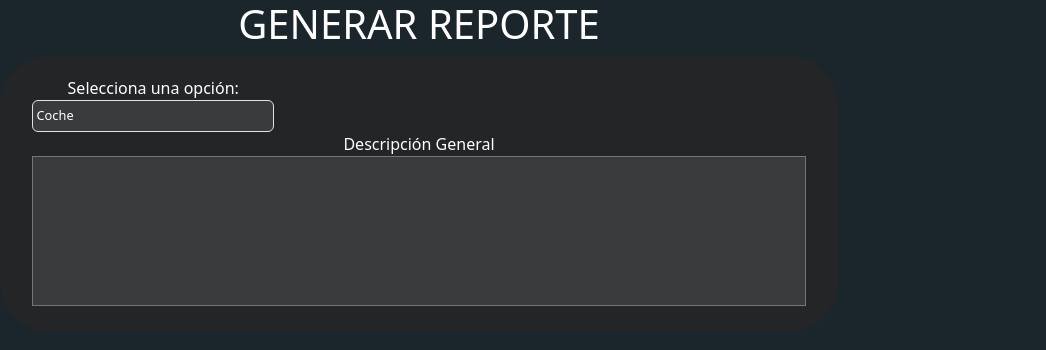
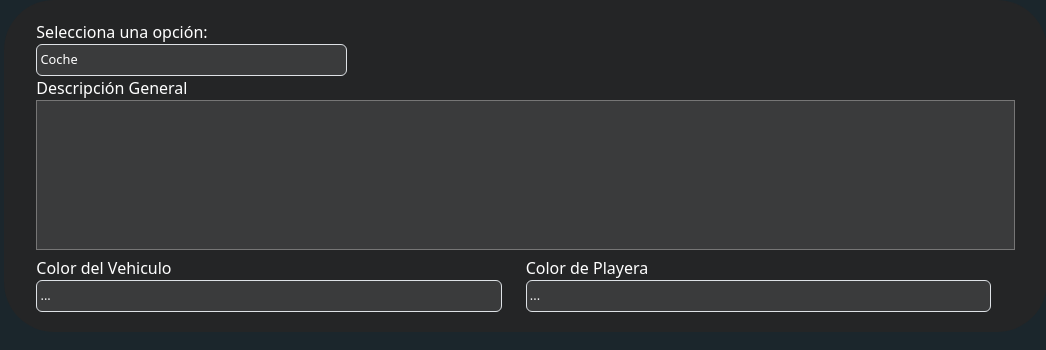
Before and after one commit to albbeltran/HackathonQRO-2023, a website built with webpack: page public/index.html in a window 1280 px wide. Shown: the whole page, without its empty margins (221-1267 px from the left). Built offline with nearby package versions, Linux system fonts and the light colour scheme; some packages are replaced by stand-ins of ours; no server answers.

Commit message:
updated html

```diff
--- a/public/index.html
+++ b/public/index.html
@@ -10,23 +10,15 @@
 </head>
 
 <body>
-    <header>
-        <div class="header container-fluid text-center">
-            <div class="row">
-                <div class="col-12 justify-content-center">
-                    <h1>GENERAR REPORTE</h1>
-                </div>
-            </div>
-        </div>
-    </header>
+    <div class="container-fluid">
+        <section class="row">
+            <aside class="col-2">
 
-    <div class="contenedor container-fluid text-center">
-        <div class="d-flex justify-content-center align-items-center">
-            <div class="col-8">
-                <!-- Formulario -->
+            </aside>
+            <main class="col-10">
                 <form class="formulario" id="form-reporte">
                     <div class="container">
-                        <div class="row form-group">
+                        <div class="row-style row form-group">
                             <div class="col-4">
                                 <label class="titulo" for="FormControlSelect">Selecciona una opción: </label>
                                 <select class="form-control" id="FormControlSelect" onchange="showDiv('hidden-div', this)">
@@ -35,12 +27,39 @@
                                 </select>
                             </div>
 
-                            <!-- Coche -->
                             <label>Descripción General</label>
                                 <div class="descripcion form-group">
                                     <textarea name="" id="descripcion" class="cuadro col-12"></textarea>
                             </div>
 
+                            <!-- Coche -->
+                            <div class="row">
+                                <div class="col-6">
+                                    <label for="ColorVehiculo">Color del Vehiculo</label>
+                                    <select class="form-control" id="ColorPiel">
+                                        <option>...</option>
+                                        <option value="0">Blanco</option>
+                                        <option value="1">Negro</option>
+                                    </select>
+                                </div>
+                                <div class="col-6">
+                                    <label for="ColorPlayera">Color de Playera</label>
+                                    <select class="form-control" id="ColorPlayera">
+                                        <option>...</option>
+                                        <option value="0">Rojo</option>
+                                        <option value="1">Azul</option>
+                                        <option value="2">Amarillo</option>
+                                        <option value="3">Verde</option>
+                                        <option value="4">Naranja</option>
+                                        <option value="5">Morado</option>
+                                        <option value="6">Rosado</option>
+                                        <option value="7">Blanco</option>
+                                        <option value="8">Negro</option>
+                                        <option value="9">Gris</option>
+                                    </select>
+                                </div>
+                            </div>
+                            <br>
                             <!-- Persona -->
                             <div id="hidden-div">
                                 <!-- <label>Descripción General</label>
@@ -113,13 +132,13 @@
                                     </div>
                                 </div>
                                 <br>
-                                <button type="submit" class="btn btn-secondary">Enviar</button>
+                                <button type="submit" class="btn btn-primary">Enviar</button>
                             </div>
                         </div>
                     </div>
                 </form>
-            </div>
-        </div>
+            </main>
+        </section>
     </div>
 
     <script src="https://cdn.jsdelivr.net/npm/bootstrap@5.3.2/dist/js/bootstrap.bundle.min.js" integrity="sha384-C6RzsynM9kWDrMNeT87bh95OGNyZPhcTNXj1NW7RuBCsyN/o0jlpcV8Qyq46cDfL" crossorigin="anonymous"></script>
```
